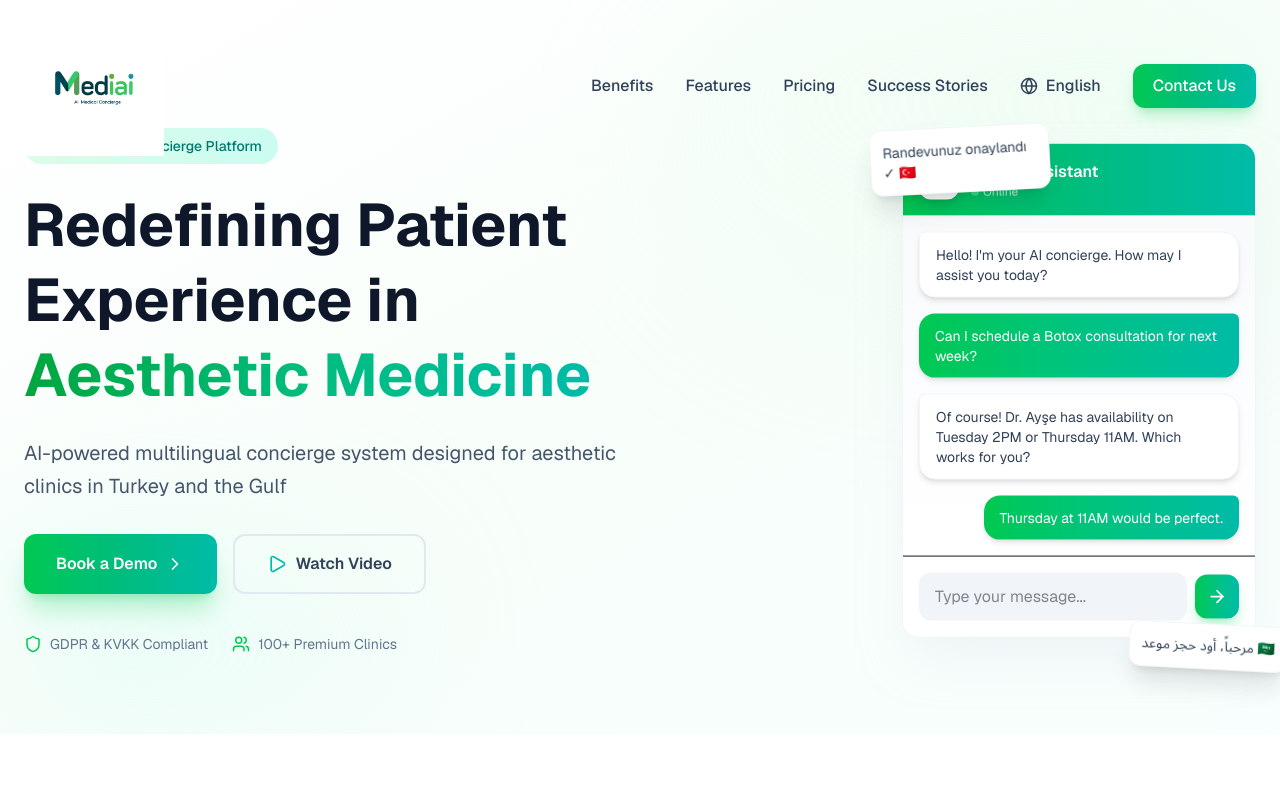
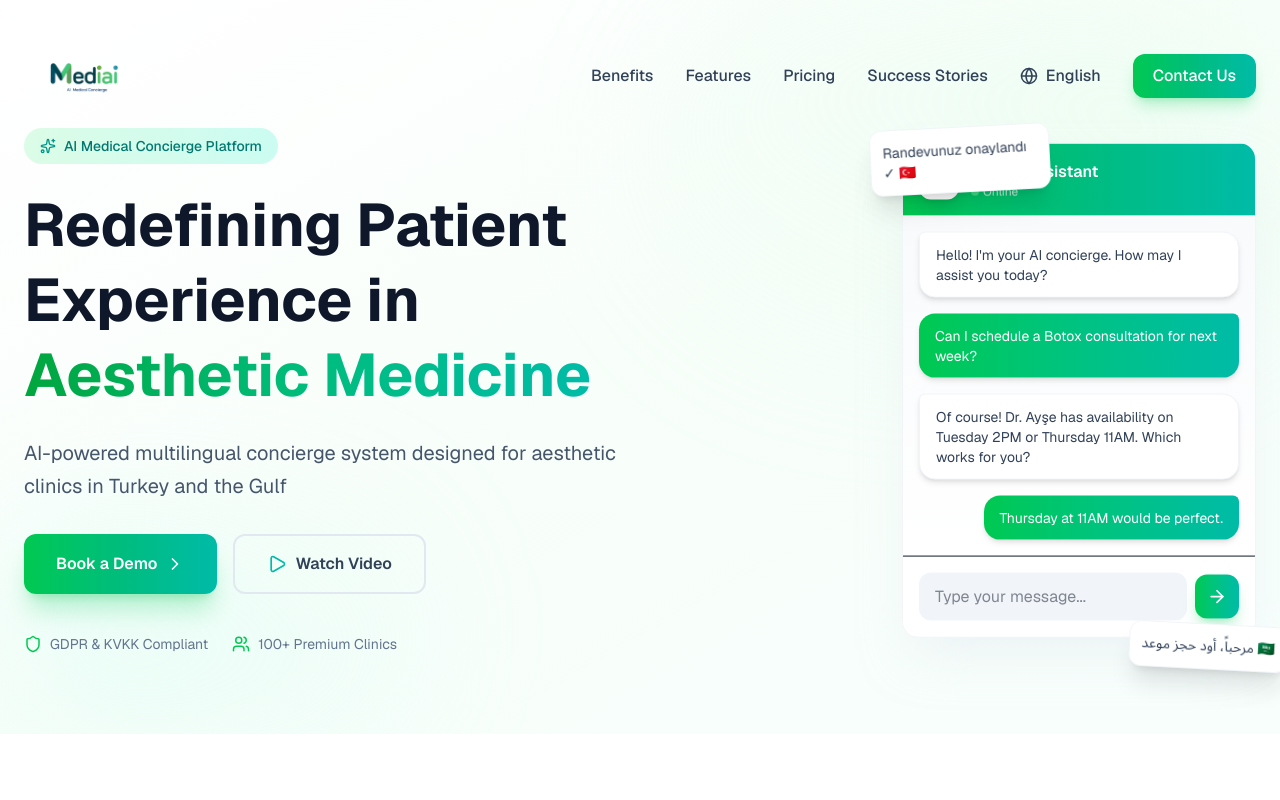
Before and after one commit to meryemnibras/hayat-ai, a Next.js app: page / in a window 1280 px wide. Shown: the top 800 px of the page. Built offline with nearby package versions, Linux system fonts and the light colour scheme.

Commit message:
Update Mediai logos and UI

```diff
--- a/components/shared/MediaiLogo.tsx
+++ b/components/shared/MediaiLogo.tsx
@@ -11,10 +11,11 @@ interface MediaiLogoProps {
 }
 
 const sizeConfig = {
-  sm: { width: 100, height: 30 },
-  md: { width: 140, height: 42 },
-  lg: { width: 180, height: 54 },
-  xl: { width: 220, height: 66 },
+  // مقاسات مضبوطة لتناسب الهيدر والفوتر مع اللوجو الأفقي
+  sm: { width: 90, height: 26 },
+  md: { width: 120, height: 34 },
+  lg: { width: 150, height: 42 },
+  xl: { width: 190, height: 52 },
 };
 
 export default function MediaiLogo({
@@ -26,7 +27,7 @@ export default function MediaiLogo({
 
   const LogoImage = () => (
     <Image
-      src="/images/logo.png"
+      src="/images/Black_And_White_Aesthetic_Minimalist_Modern_Simple_Typography_Coconut_Cosmetics_Logo__2_-removebg-preview.png"
       alt="Mediai - AI Medical Concierge"
       width={config.width}
       height={config.height}
```
Also changed, not shown: app/(landing)/page.tsx (indentation only), app/api/portal/appointments/route.ts (line endings or trailing spaces), app/api/portal/doctors/route.ts (line endings or trailing spaces), public/images/Black And White Aesthetic Minimalist Modern Simple Typography Coconut Cosmetics Logo.png (deleted), public/images/Black_And_White_Aesthetic_Minimalist_Modern_Simple_Typography_Coconut_Cosmetics_Logo__2_-removebg-preview.png (added).
